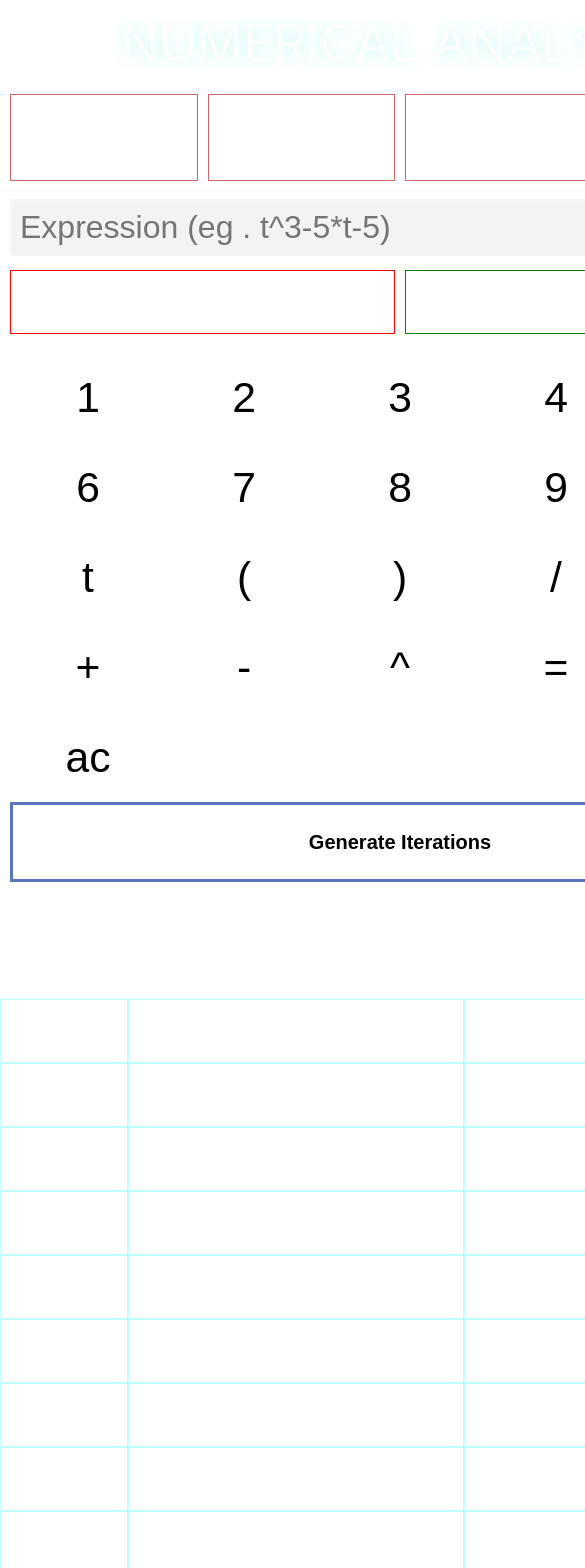
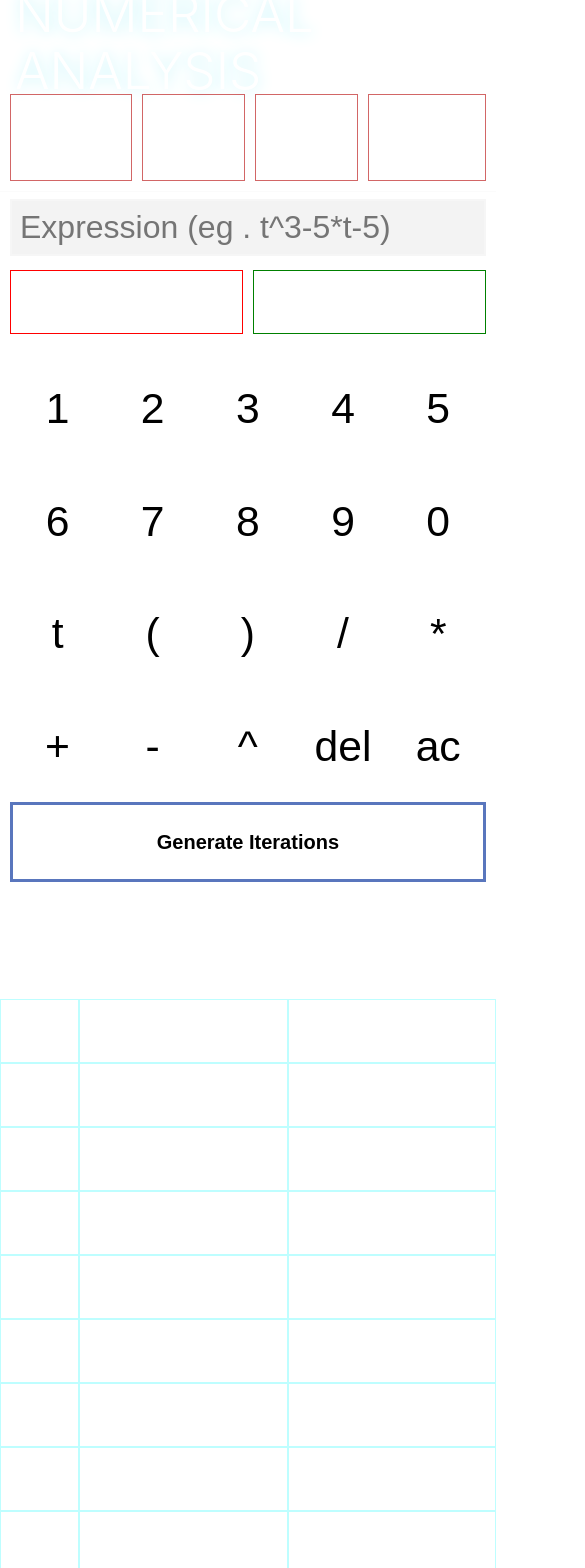
Before and after one commit to shubhanshu-0/Numerical-Analysis, a React (Vite) app in the folder frontend/: page / in a window 390 px wide. Shown: the top 1568 px of the page, 585 px wide, since content can reach past the window. Built offline with nearby package versions, Linux system fonts and the light colour scheme.

Commit message:
fixed responsiveness

```diff
--- a/frontend/index.html
+++ b/frontend/index.html
@@ -3,7 +3,8 @@
   <head>
     <meta charset="UTF-8" />
     <link rel="icon" type="image/icon" href="./src/assets/favicon.ico" />
-    <meta name="viewport" content="width=device-width, initial-scale=1.0" />
+  <meta name="viewport" content="width=device-width, initial-scale=1.0, maximum-scale=1.0">
+
     <title>NUMERICAL ANALYSIS</title>
   </head>
   <body>
--- a/frontend/src/App.css
+++ b/frontend/src/App.css
@@ -5,10 +5,10 @@
 }
 
 .App {
-  /* background-color: #0e0f17; */
   height: 100vh;
   width: 100%;
   color: white;
+  min-width: 100vw;
 }
 
 .header{
@@ -50,15 +50,16 @@
   }
   .left-container{
     border: none;
-    width: 100vw;
+    width: 100%;
   }
 }
 
 @media screen and (max-width: 800px) {
   .left-container {
-    min-width: 800px;
+    width: 100%;
   }
-  .right-container{
-    min-width: 800px;
+
+  .right-container {
+    width: 100%;
   }
 }
--- a/frontend/src/components/bottom-left/keyboard/Keyboard.jsx
+++ b/frontend/src/components/bottom-left/keyboard/Keyboard.jsx
@@ -6,7 +6,7 @@ import { toast } from 'sonner';
 
 const Keyboard = ({method , expression , setExpression , setIterations}) => {
 
-    const symbols = ['1' , '2' , '3' , '4' , '5' , '6' , '7' , '8' , '9' , '0' ,'t' , '(' , ')' , '/' , '*' , '+' , '-' , '^' , '=' , 'del' , 'ac'];
+    const symbols = ['1' , '2' , '3' , '4' , '5' , '6' , '7' , '8' , '9' , '0' ,'t' , '(' , ')' , '/' , '*' , '+' , '-' , '^' , 'del' , 'ac'];
 
     const handleClick = (symbol) => {
       if(symbol == 'ac') {
```
